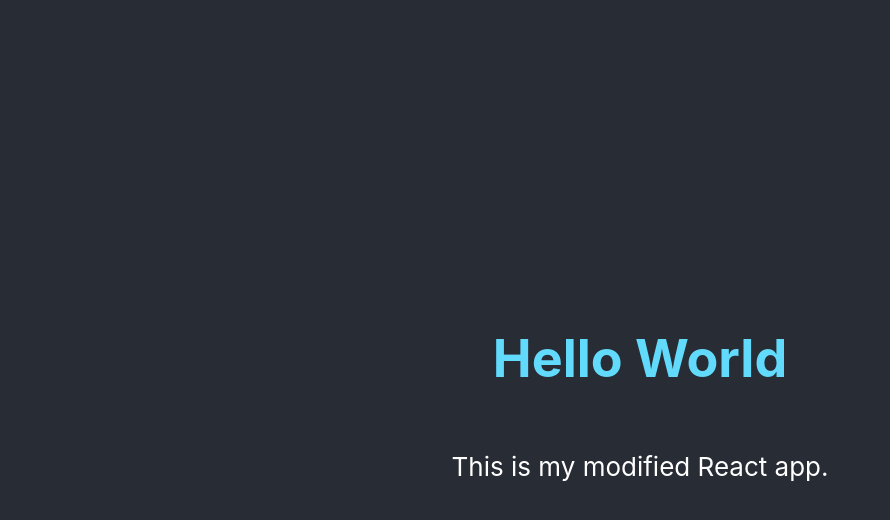
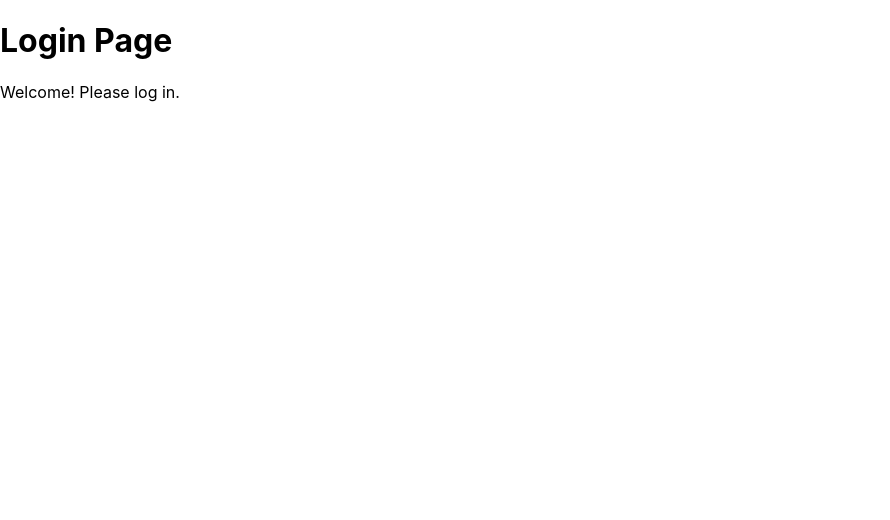
Before and after one commit to SantoshReddyPasunooru/JobListingsApp, a React (Create React App) app: page / in a window 1280 px wide. Shown: the top 520 px of the page, without its empty margins (0-890 px from the left). Built offline with nearby package versions, Linux system fonts and the light colour scheme.

Commit message:
Modified App.js to display Hello World

```diff
--- a/package.json
+++ b/package.json
@@ -8,6 +8,7 @@
     "@testing-library/user-event": "^13.5.0",
     "react": "^18.3.1",
     "react-dom": "^18.3.1",
+    "react-router-dom": "^6.26.2",
     "react-scripts": "5.0.1",
     "web-vitals": "^2.1.4"
   },
--- a/src/App.css
+++ /dev/null
@@ -1,18 +0,0 @@
-.App {
-  text-align: center;
-}
-
-.App-header {
-  background-color: #282c34;
-  min-height: 100vh;
-  display: flex;
-  flex-direction: column;
-  align-items: center;
-  justify-content: center;
-  font-size: calc(10px + 2vmin);
-  color: white;
-}
-
-h1 {
-  color: #61dafb;
-}
--- a/src/App.js
+++ b/src/App.js
@@ -1,14 +1,16 @@
 import React from 'react';
-import './App.css';
+import { BrowserRouter as Router, Routes, Route } from 'react-router-dom';
+import LoginPage from './loginpage/LoginPage';
 
 function App() {
     return (
-        <div className="App">
-            <header className="App-header">
-                <h1>Hello World</h1>
-                <p>This is my modified React app.</p>
-            </header>
-        </div>
+        <Router>
+            <div className="App">
+                <Routes>
+                    <Route path="/" element={<LoginPage />} />
+                </Routes>
+            </div>
+        </Router>
     );
 }
 
--- /dev/null
+++ b/src/loginpage/LoginPage.js
@@ -0,0 +1,12 @@
+import React from 'react';
+
+function LoginPage() {
+    return (
+        <div>
+            <h1>Login Page</h1>
+            <p>Welcome! Please log in.</p>
+        </div>
+    );
+}
+
+export default LoginPage;
```
Also changed, not shown: 1 other file (tests, documents, lock files or other folders).
